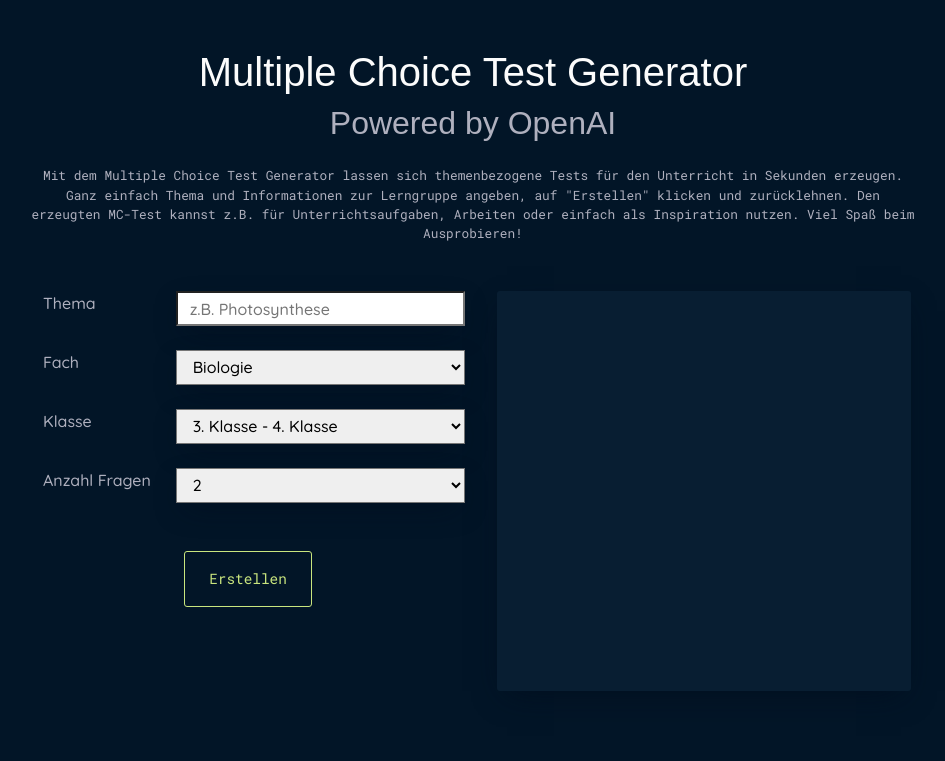
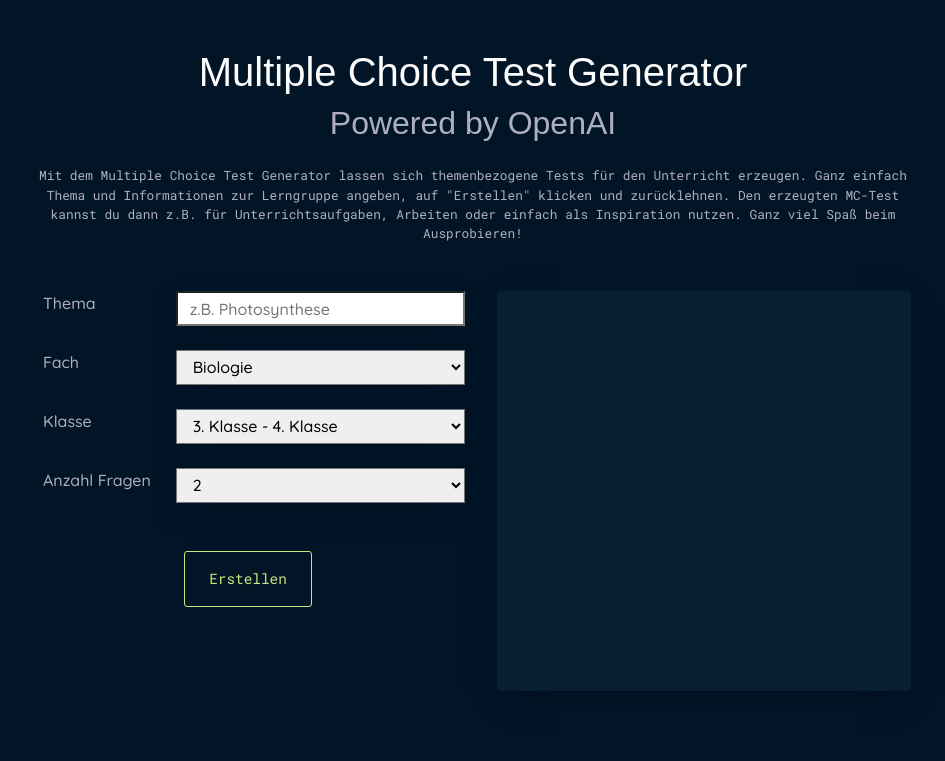
Before and after one commit to nouaimdev/Multiple-Choice-Test-Generator, a website: page public/index.html in a window 1280 px wide. Shown: the top 761 px of the page, without its empty margins (167-1112 px from the left). Drawn offline with nearby package versions, Linux system fonts and the light colour scheme; a web font is replaced by a local one.

Commit message:
Update index.html

```diff
--- a/public/index.html
+++ b/public/index.html
@@ -22,7 +22,7 @@
 	<body>
 		<h1 class="mt-5">Multiple Choice Test Generator</h1>
 		<h2 class="mt-2">Powered by OpenAI</h2>
-		<p class="intro mt-4 px-2">Mit dem Multiple Choice Test Generator lassen sich themenbezogene Tests für den Unterricht in Sekunden erzeugen. Ganz einfach Thema und Informationen zur Lerngruppe angeben, auf "Erstellen" klicken und zurücklehnen. Den erzeugten MC-Test kannst z.B. für Unterrichtsaufgaben, Arbeiten oder einfach als Inspiration nutzen. Viel Spaß beim Ausprobieren!</p>
+		<p class="intro mt-4 px-2">Mit dem Multiple Choice Test Generator lassen sich themenbezogene Tests für den Unterricht erzeugen. Ganz einfach Thema und Informationen zur Lerngruppe angeben, auf "Erstellen" klicken und zurücklehnen. Den erzeugten MC-Test kannst du dann z.B. für Unterrichtsaufgaben, Arbeiten oder einfach als Inspiration nutzen. Ganz viel Spaß beim Ausprobieren!</p>
 		<div class="main row">
 			<div class="col-md-6 col-12">
 				<form class="mt-4 text-left px-2">
```
